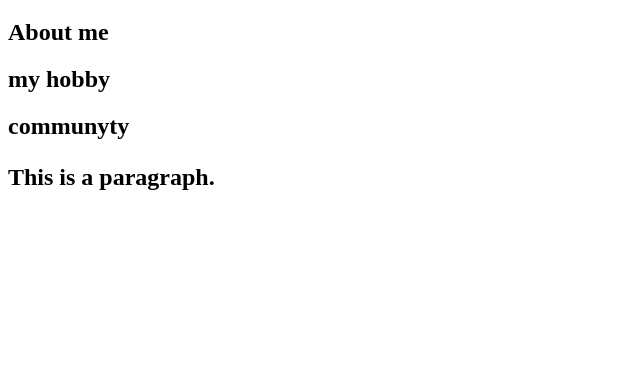
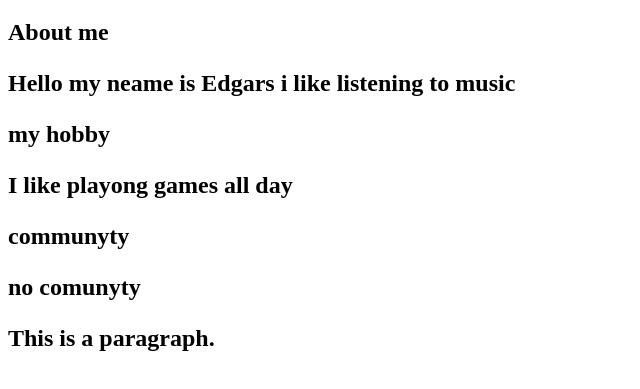
Before and after one commit to hotpaprika/My-seacond-web-page, a plain HTML site: page index.html in a window 1280 px wide. Shown: the part 61-450 px from the top of the page, without its empty margins (0-640 px from the left). Drawn offline with Linux system fonts and the light colour scheme.

Commit message:
Update index.html

```diff
--- a/index.html
+++ b/index.html
@@ -4,8 +4,11 @@
 
 <h1>welcome to my hobby wbsite</h1>
   <h2>About me<h2>
+  <p>Hello my neame is Edgars i like listening to music<p>
   <h2>my hobby<h2>
+    <p>I like playong games all day<p>
   <h2>communyty<h2>
+    <p>no comunyty<p>
 <p>This is a paragraph.</p>
 
 </body>
```
